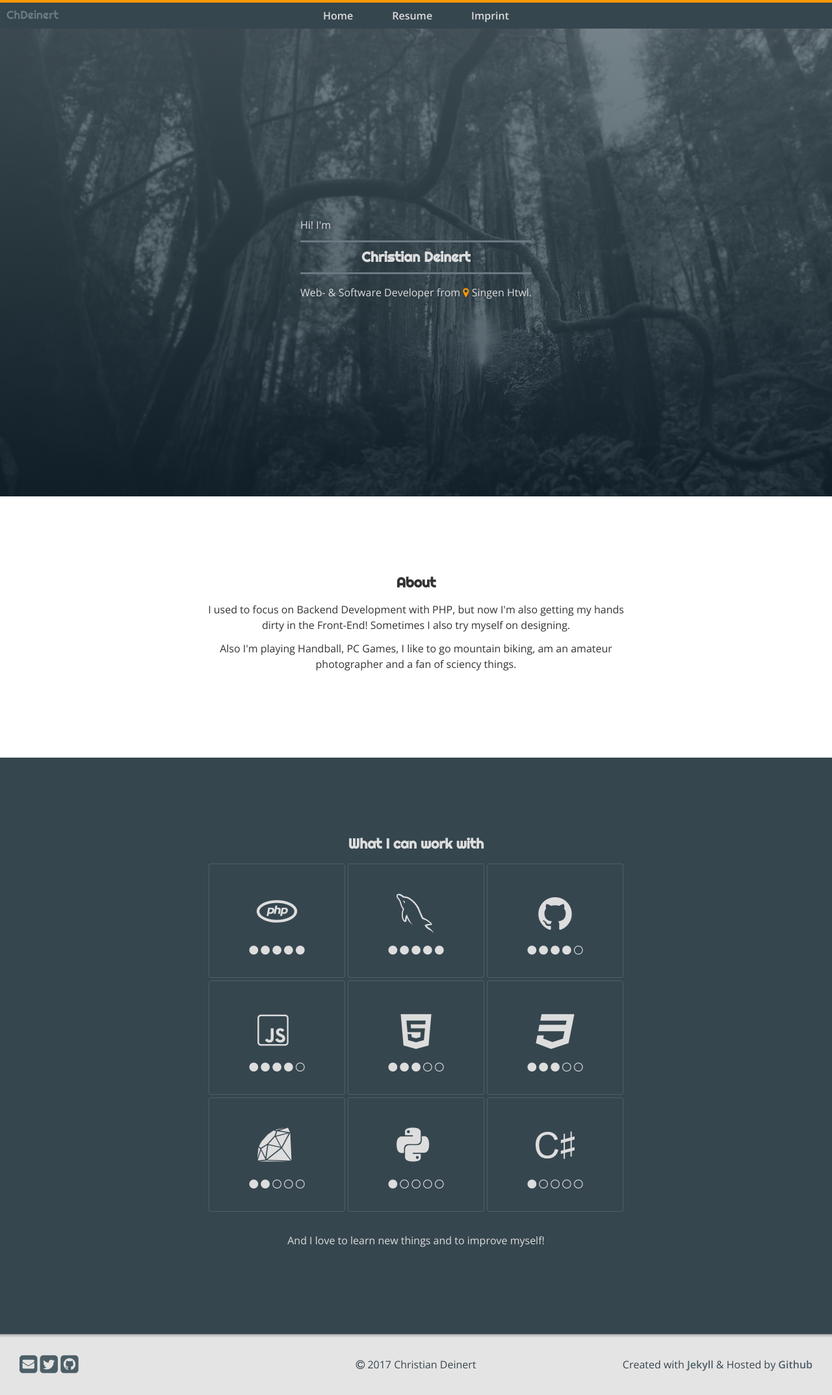
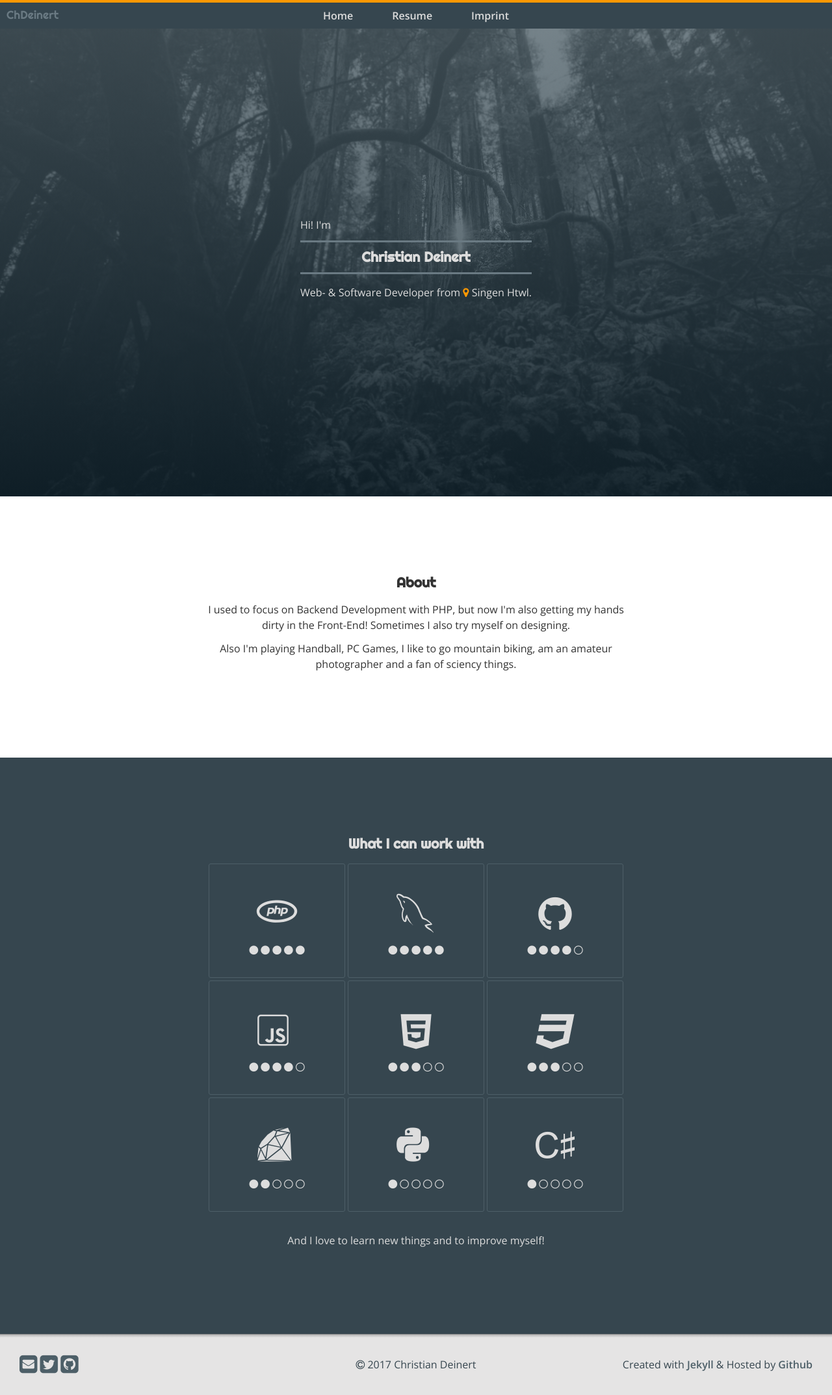
Before and after one commit to ChDeinert/chdeinert.github.io, a Jekyll site: the page built from _pages/index.html, in a window 1280 px wide. Shown: the whole page at 65% size. Built offline with Jekyll 4.4.1, drawn with Linux system fonts in a browser that asks for light colours; nearby versions of some CDN libraries.

Commit message:
Fix hero image background-size

```diff
--- a/_sass/components/_hero.sass
+++ b/_sass/components/_hero.sass
@@ -7,29 +7,26 @@
         width: 100%
         height: 100%
         filter: grayscale(1)
+        background: url(/assets/images/small-matthew-smith.jpg) no-repeat top center
         background-size: cover
-        -webkit-background-size: cover
-        -moz-background-size: cover
-        -o-background-size: cover
-        background: url(/assets/images/small-matthew-smith.jpg) no-repeat top center
         +media($medium-screen)
+            background: url(/assets/images/medium-matthew-smith.jpg) no-repeat top center
             background-size: cover
             -webkit-background-size: cover
             -moz-background-size: cover
             -o-background-size: cover
-            background: url(/assets/images/medium-matthew-smith.jpg) no-repeat top center
         +media($large-screen)
+            background: url(/assets/images/large-matthew-smith.jpg) no-repeat top center
             background-size: cover
             -webkit-background-size: cover
             -moz-background-size: cover
             -o-background-size: cover
-            background: url(/assets/images/large-matthew-smith.jpg) no-repeat top center
         +media(1920px)
+            background: url(/assets/images/full-matthew-smith.jpg) no-repeat top center
             background-size: cover
             -webkit-background-size: cover
             -moz-background-size: cover
             -o-background-size: cover
-            background: url(/assets/images/full-matthew-smith.jpg) no-repeat top center
     &-content-wrapper
         z-index: 1
         width: 100%
```
